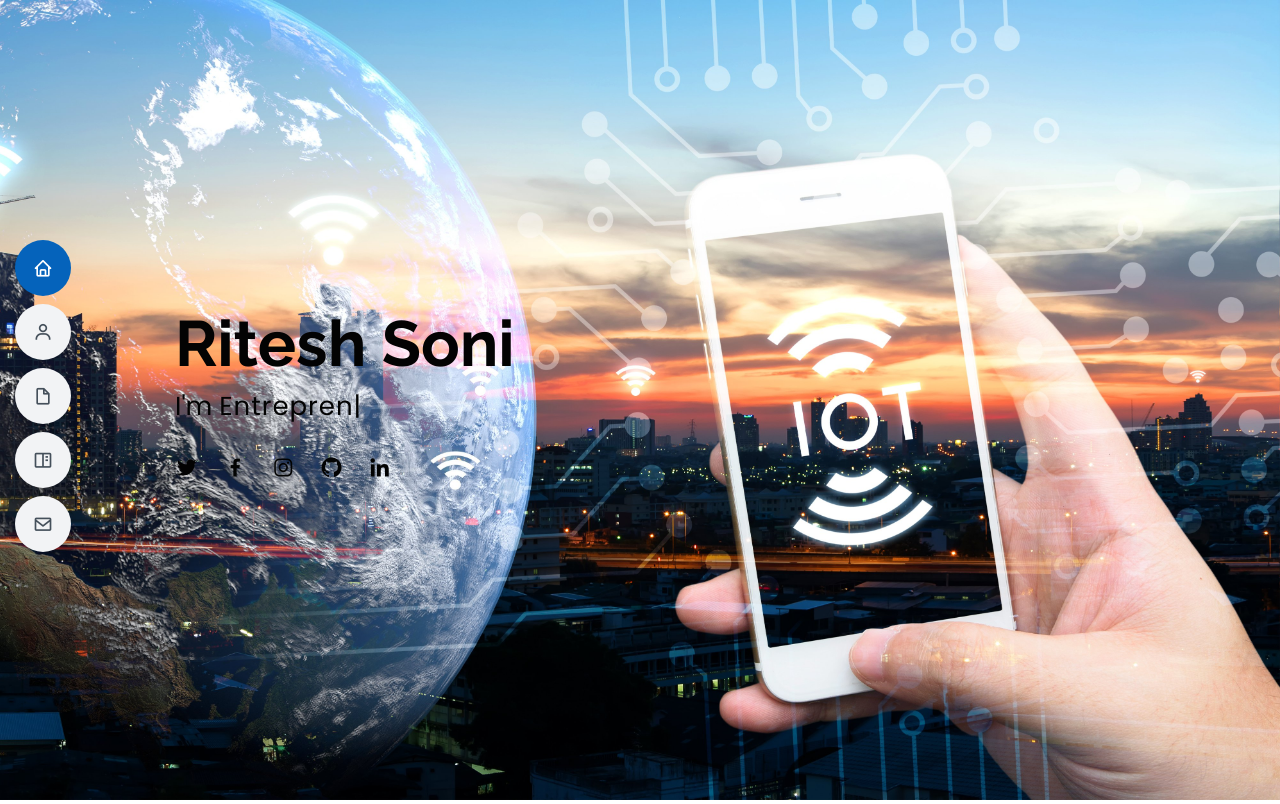
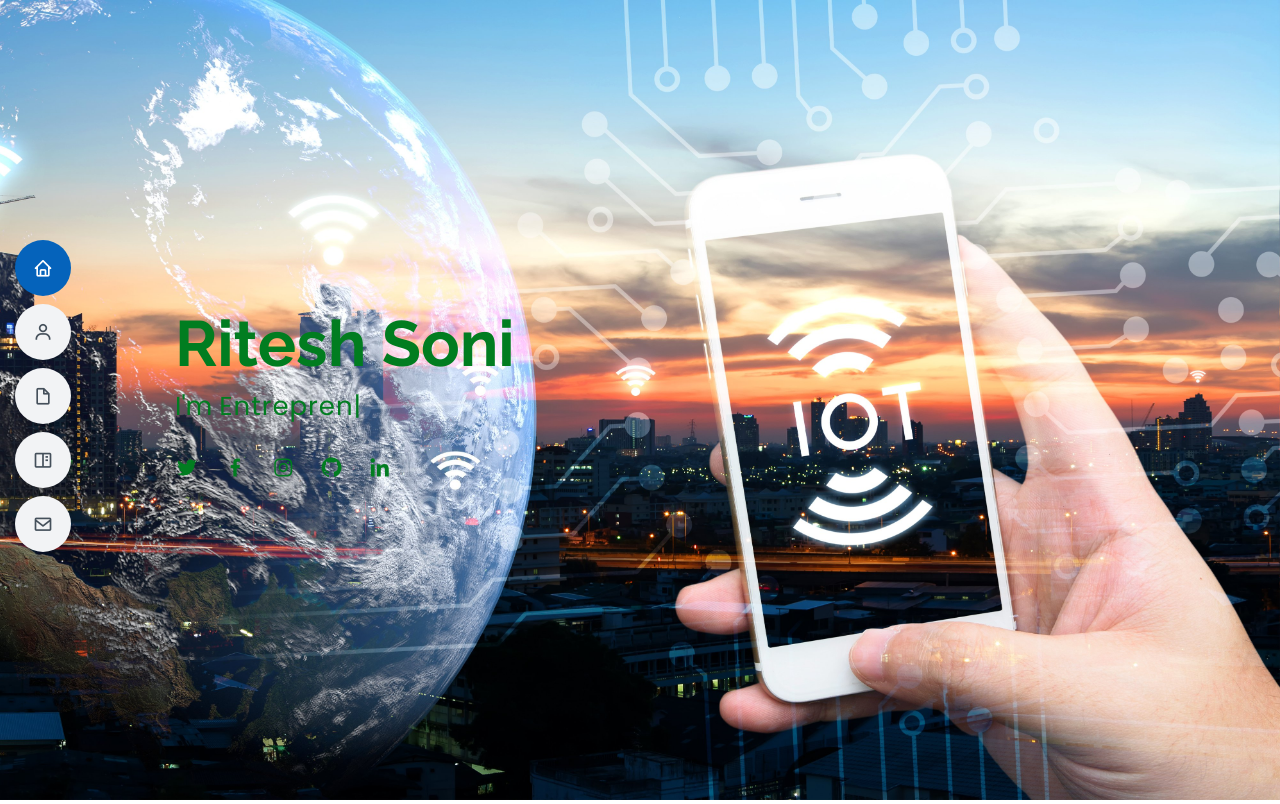
Before and after one commit to soniritesh124/riteshsoni, a PHP site: page / in a window 1280 px wide. Shown: the top 804 px of the page. Run offline with PHP 8.4, Linux system fonts and the light colour scheme.

Commit message:
Update style.css
not look good

```diff
--- a/assets/css/style.css
+++ b/assets/css/style.css
@@ -274,12 +274,12 @@ h1, h2, h3, h4, h5, h6 {
   font-weight: 700;
   line-height: 56px;
 /*   color: #45505b; */
-  color:  #030303;
+  color:  #017d20;
 }
 
 #hero p {
 /*   color: #45505b; */
-  color: #030303;
+  color: #017d20;
   margin: 15px 0 0 0;
   font-size: 26px;
   font-family: "Poppins", sans-serif;
@@ -298,7 +298,7 @@ h1, h2, h3, h4, h5, h6 {
   font-size: 24px;
   display: inline-block;
 /*   color: #45505b; */
-  color: #030303;
+  color: #017d20;
   line-height: 1;
   margin-right: 20px;
   transition: 0.3s;
```
